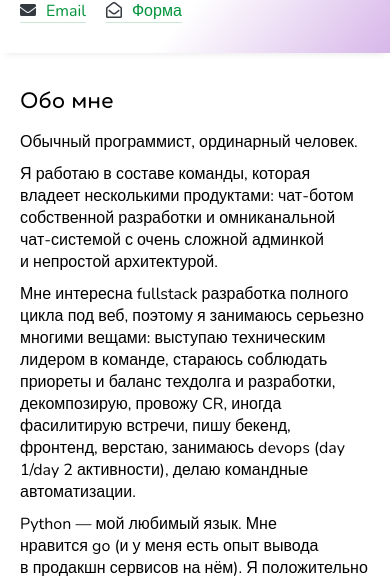
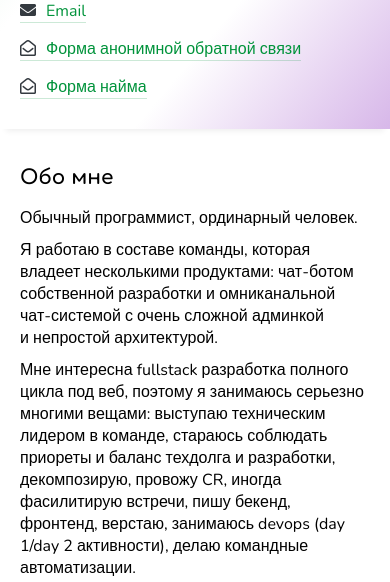
Before and after one commit to xfenix/xfenix.ru, a website: page front/src/index.html in a window 390 px wide. Shown: the part 518-1100 px from the top of the page. Drawn offline with nearby package versions, Linux system fonts and the light colour scheme; no server answers.

Commit message:
New forms

```diff
--- a/front/src/index.html
+++ b/front/src/index.html
@@ -101,7 +101,9 @@
                         <p>А ещё на&nbsp;linkedin можно посмотреть весь мой трудовой путь.</p>
 
                         <div class="hero__contacts contact-links">
-                            <span class="contact-links__prefix">Контакты:</span><a class="contact-links__link" href="https://www.linkedin.com/in/xfenix/" target="_blank" rel="noopener">
+                            <div class="contact-links__prefix">Контакты:</div>
+                            <div class="contact-links__list">
+                                <a class="contact-links__link" href="https://www.linkedin.com/in/xfenix/" target="_blank" rel="noopener">
                                     <i class="fab fa-linkedin-in contact-links__icon"></i>Linkedin
                                 </a>
                                 <a class="contact-links__link" href="https://www.facebook.com/xfenixru/" target="_blank" rel="noopener">
@@ -113,9 +115,14 @@
                                 <a class="contact-links__link contact-links__link_email" href="#" target="_blank" rel="noopener">
                                     <i class="fa fa-envelope contact-links__icon"></i>Email
                                 </a>
-                            <a class="contact-links__link contact-links__link_form" href="https://form.jotform.com/xxxfenixru/hireme" target="_blank" rel="noopener">
-                                <i class="far fa-envelope-open contact-links__icon"></i>Форма
+                                <a class="contact-links__link contact-links__link_form" href="https://form.jotform.com/xxxfenixru/hate-love-or-fix-me"
+                                    target="_blank" rel="noopener">
+                                    <i class="far fa-envelope-open contact-links__icon"></i>Форма анонимной обратной связи
+                                    <a class="contact-links__link contact-links__link_form" href="https://form.jotform.com/xxxfenixru/hire-me"
+                                        target="_blank" rel="noopener">
+                                        <i class="far fa-envelope-open contact-links__icon"></i>Форма найма
                                     </a>
+                            </div>
                         </div>
                     </div>
                 </div>
--- a/front/src/index.scss
+++ b/front/src/index.scss
@@ -295,14 +295,20 @@ button {
   display: flex;
   justify-content: start;
   align-items: flex-start;
-  flex-wrap: wrap;
-  margin-top: -15px;
-  padding-top: 20px;
+  // margin-top: 15px;
+  // margin-right: 20px;
 }
 
 .contact-links__prefix {
-  margin-top: 15px;
-  margin-right: 20px;
+  margin-right: 15px;
+}
+
+.contact-links__list {
+  display: flex;
+  justify-content: start;
+  align-items: flex-start;
+  flex-wrap: wrap;
+  margin-top: -15px;
 }
 
 .contact-links__link {
@@ -324,9 +330,17 @@ button {
 }
 
 @media screen and (max-width: 620px) {
+  .contact-links {
+    display: block;
+  }
+
+  .contact-links__list {
+    overflow: hidden;
+    text-overflow: ellipsis;
+  }
+
   .contact-links__prefix {
-    width: 100%;
-    gap: 0;
+    margin-bottom: 15px;
   }
 }
 
```
Also changed, not shown: front/src/public/index.html (+1 -1 lines), front/src/assets/index.css. Lines whose indentation alone changed are shown as unchanged.
